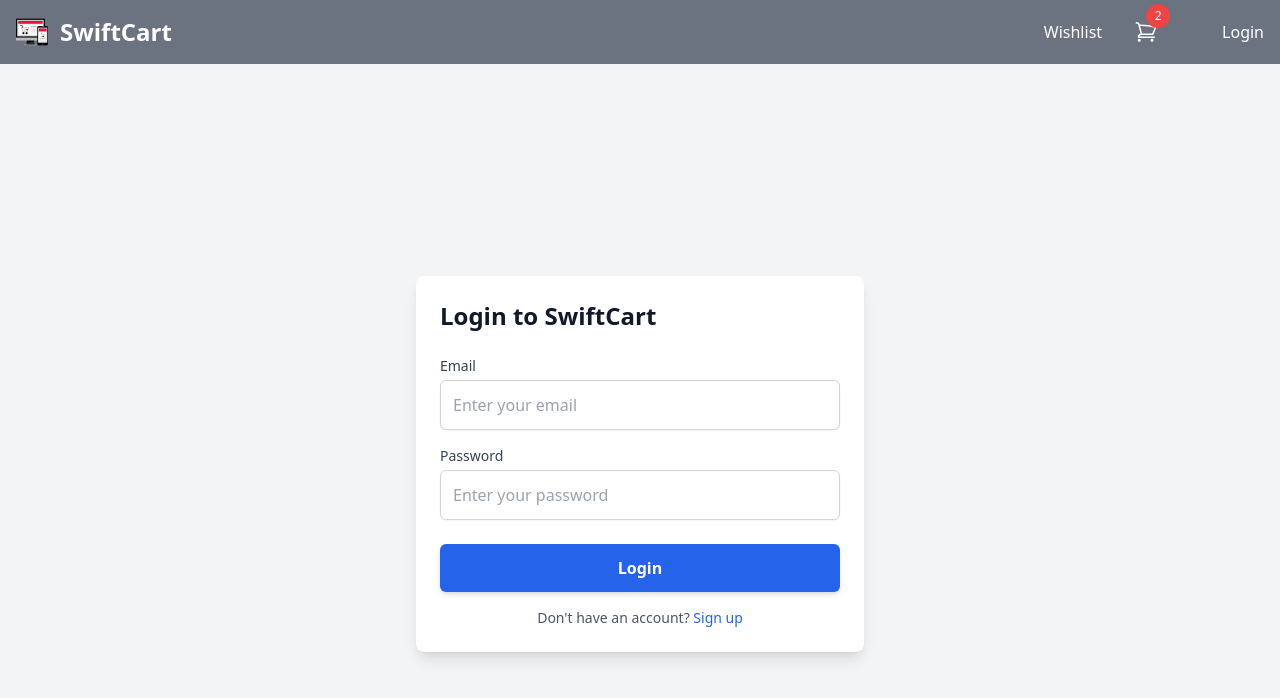
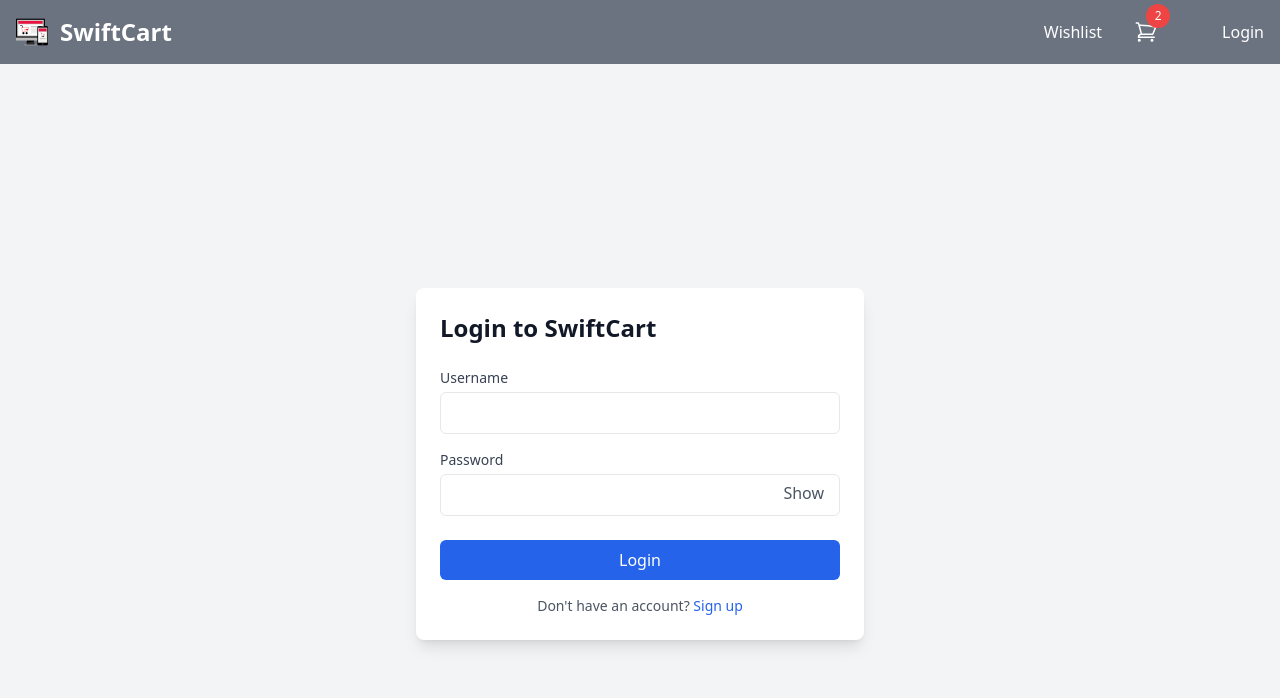
Before and after one commit to HloleloRampete/JSF-Portfolio_Piece_HLORAM373_JSE2407_GroupB_Hlolelo-Rampete_JSF04, a Vue app: page /login in a window 1280 px wide. Shown: the top 698 px of the page. Built offline with nearby package versions, Linux system fonts and the light colour scheme.

Commit message:
"Refactor LoginPage.vue: updated form layout, added password visibility toggle, and loading/error states"

```diff
--- a/src/views/LoginPage.vue
+++ b/src/views/LoginPage.vue
@@ -3,54 +3,84 @@
     <div class="bg-white p-6 rounded-lg shadow-lg w-full max-w-md">
       <h2 class="text-2xl font-bold mb-6 text-gray-900">Login to SwiftCart</h2>
       <form @submit.prevent="handleLogin">
-  <div class="mb-4">
-    <label for="email" class="block text-sm font-medium text-gray-700">Email</label>
+        <div class="space-y-4">
+          <div>
+            <label
+              for="username"
+              class="block text-sm font-medium text-gray-700"
+              >Username</label
+            >
             <input
-      type="email"
-      id="email"
-      v-model="email"
-      class="mt-1 block w-full p-3 border border-gray-300 rounded-md shadow-sm focus:ring-blue-500 focus:border-blue-500"
-      placeholder="Enter your email"
+              id="username"
+              v-model="username"
+              type="text"
+              class="w-full p-2 mt-1 border rounded-md focus:ring-blue-500 focus:border-blue-500"
               required
             />
           </div>
-  <div class="mb-6">
-    <label for="password" class="block text-sm font-medium text-gray-700">Password</label>
+          <div>
+            <label
+              for="password"
+              class="block text-sm font-medium text-gray-700"
+              >Password</label
+            >
+            <div class="relative">
               <input
-      type="password"
                 id="password"
                 v-model="password"
-      class="mt-1 block w-full p-3 border border-gray-300 rounded-md shadow-sm focus:ring-blue-500 focus:border-blue-500"
-      placeholder="Enter your password"
+                :type="passwordVisible ? 'text' : 'password'"
+                class="w-full p-2 mt-1 border rounded-md focus:ring-blue-500 focus:border-blue-500"
                 required
               />
+              <button
+                type="button"
+                @click="togglePasswordVisibility"
+                class="absolute inset-y-0 right-0 flex items-center px-4 text-gray-600"
+              >
+                <span v-if="passwordVisible">Hide</span>
+                <span v-else>Show</span>
+              </button>
             </div>
+          </div>
+        </div>
+
+        <div v-if="loading" class="mt-4 text-blue-600">Logging in...</div>
+        <div v-if="error" class="mt-4 text-red-600">{{ error }}</div>
+
+        <div class="mt-6">
           <button
             type="submit"
-    class="w-full py-3 bg-blue-600 hover:bg-blue-700 text-white font-bold rounded-md shadow-md focus:ring-4 focus:ring-blue-500 focus:ring-opacity-50"
+            class="w-full px-4 py-2 text-white bg-blue-600 rounded-md hover:bg-blue-700"
+            :disabled="loading"
           >
             Login
           </button>
           <p class="mt-4 text-center text-sm text-gray-600">
             Don't have an account?
-    <a href="/register" class="text-blue-600 hover:text-blue-500">Sign up</a>
+            <a href="/register" class="text-blue-600 hover:text-blue-500"
+              >Sign up</a
+            >
           </p>
+        </div>
       </form>
     </div>
   </div>
 </template>
 
 <script>
-import { ref } from 'vue';
+import { ref } from "vue";
 
 export default {
   setup() {
-const email = ref('');
-const password = ref('');
+    const email = ref("");
+    const password = ref("");
 
     const handleLogin = () => {
       // Handle login logic here
-console.log('Login attempt:', { email: email.value, password: password.value });
+      console.log("Login attempt:", {
+        email: email.value,
+        password: password.value,
+      });
     };
 
     return {
```
Lines whose indentation alone changed are shown as unchanged.
